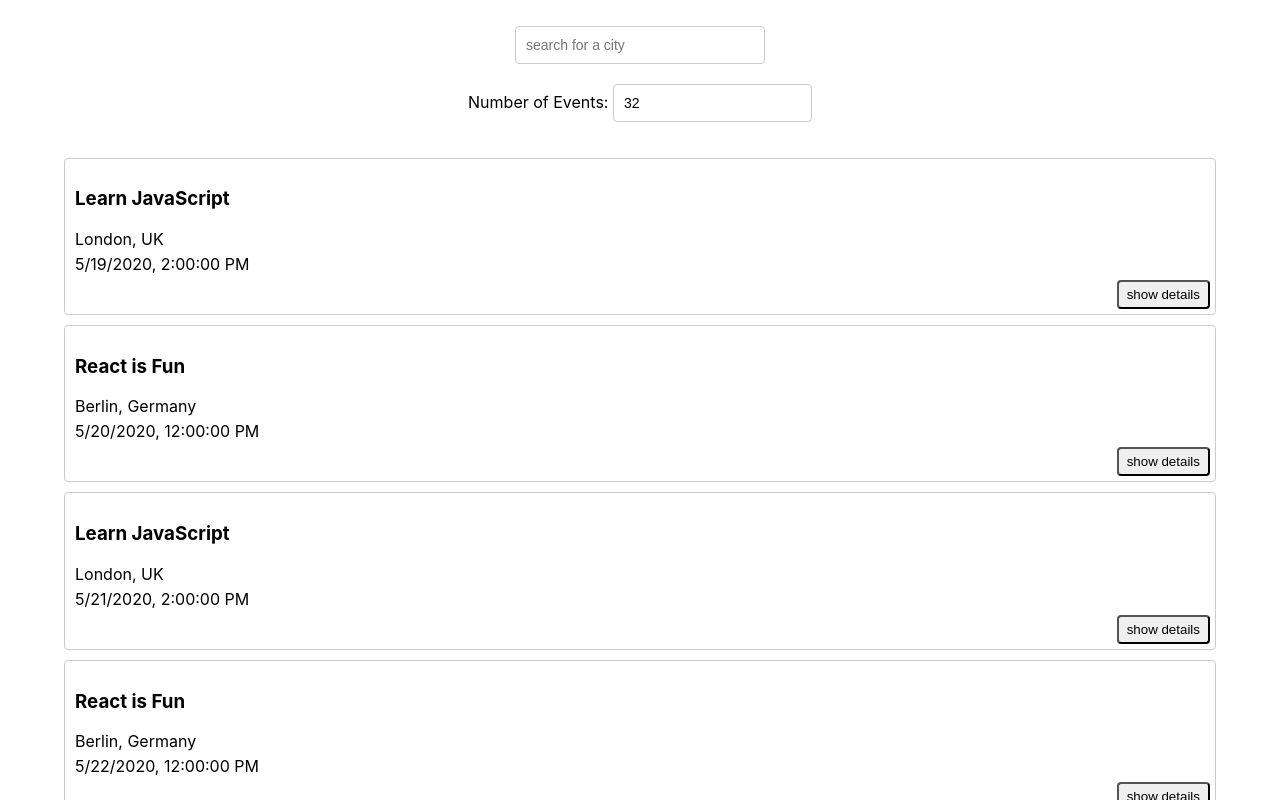
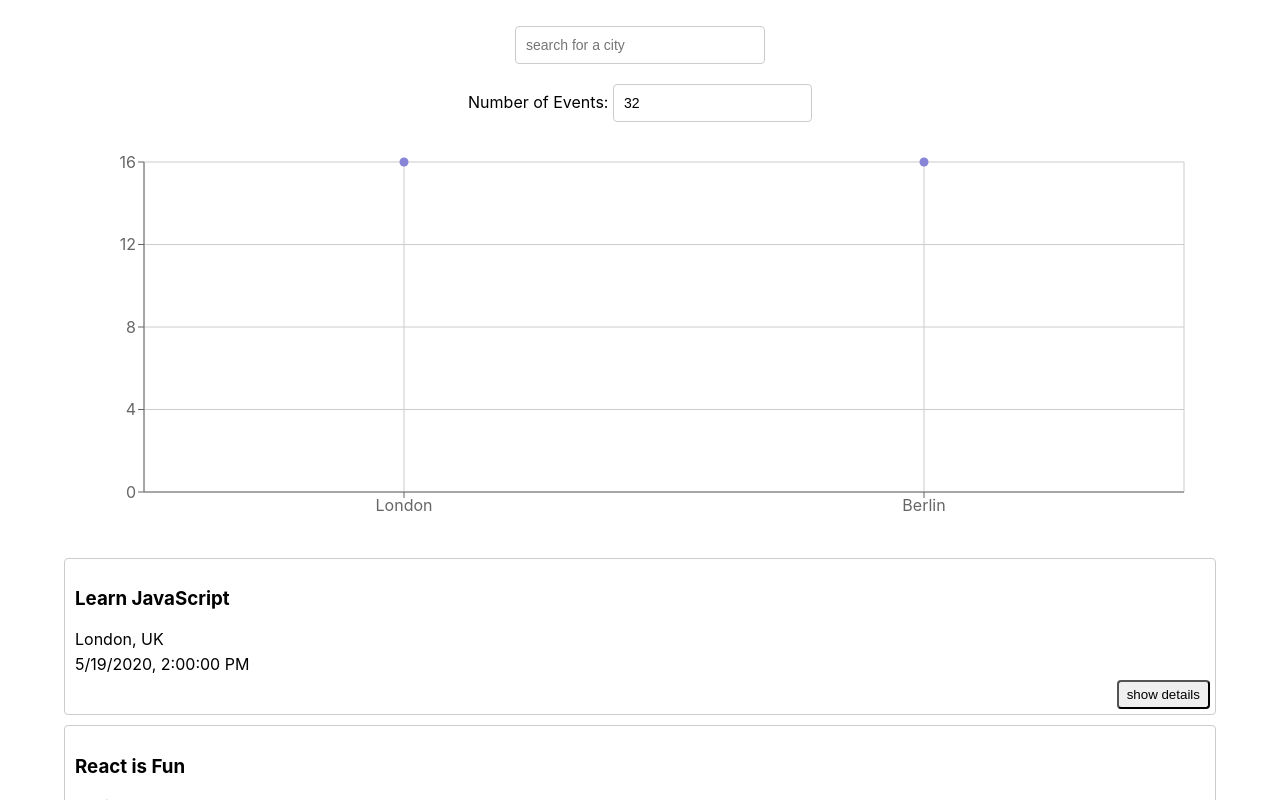
Before and after one commit to Dr-Vogt/meet, a React (Create React App) app: page / in a window 1280 px wide. Shown: the top 800 px of the page. Built offline with nearby package versions, Linux system fonts and the light colour scheme; what atatus-spa would draw is missing.

Commit message:
added a chart

```diff
--- a/package.json
+++ b/package.json
@@ -11,6 +11,7 @@
     "react": "^18.2.0",
     "react-dom": "^18.2.0",
     "react-scripts": "5.0.1",
+    "recharts": "^2.12.7",
     "web-vitals": "^2.1.4",
     "workbox-background-sync": "^6.6.0",
     "workbox-broadcast-update": "^6.6.0",
--- a/src/App.js
+++ b/src/App.js
@@ -2,6 +2,7 @@
 import CitySearch from './components/CitySearch';
 import EventList from './components/EventList';
 import NumberOfEvents from './components/NumberOfEvents';
+import CityEventsChart from './components/CityEventsChart';
 import { extractLocations, getEvents } from './api';
 import './App.css';
 import { InfoAlert, ErrorAlert, WarningAlert } from './components/Alert';
@@ -42,6 +43,7 @@
       </div>
       <CitySearch allLocations={allLocations} setCurrentCity={setCurrentCity} setInfoAlert={setInfoAlert} setErrorAlert={setErrorAlert}/>
       <NumberOfEvents setCurrentNOE={setCurrentNOE} setErrorAlert={setErrorAlert} />
+      <CityEventsChart allLocations={allLocations} events={events} />
       <EventList events={events} />
     </div>
   );
--- /dev/null
+++ b/src/components/CityEventsChart.js
@@ -0,0 +1,46 @@
+import { useState, useEffect } from 'react';
+import {
+  ScatterChart,
+  Scatter,
+  XAxis, YAxis,
+  CartesianGrid,
+  Tooltip,
+  ResponsiveContainer
+} from 'recharts';
+
+const CityEventsChart = ({ allLocations, events }) => {
+    const [data, setData] = useState([]);
+
+    useEffect(() => {
+      setData(getData());
+    }, [`${events}`]);
+
+    const getData = () => {
+      const data = allLocations.map((location) => {
+        const count = events.filter((event) => event.location === location).length
+        const city = location.split(', ')[0]
+        return { city, count };
+      })
+      return data;
+    };
+    return (
+        <ResponsiveContainer width="99%" height={400}>
+          <ScatterChart
+            margin={{
+              top: 20,
+              right: 20,
+              bottom: 20,
+              left: 20,
+            }}
+          >
+            <CartesianGrid />
+            <XAxis type="category" dataKey="city" name="City"  />
+            <YAxis type="number" dataKey="count" name="Number of events"  />
+            <Tooltip cursor={{ strokeDasharray: '3 3' }} />
+            <Scatter name="A school" data={data} fill="#8884d8" />
+          </ScatterChart>
+        </ResponsiveContainer>
+      );
+    }
+
+export default CityEventsChart;
```
Also changed, not shown: 1 other file (tests, documents, lock files or other folders).
